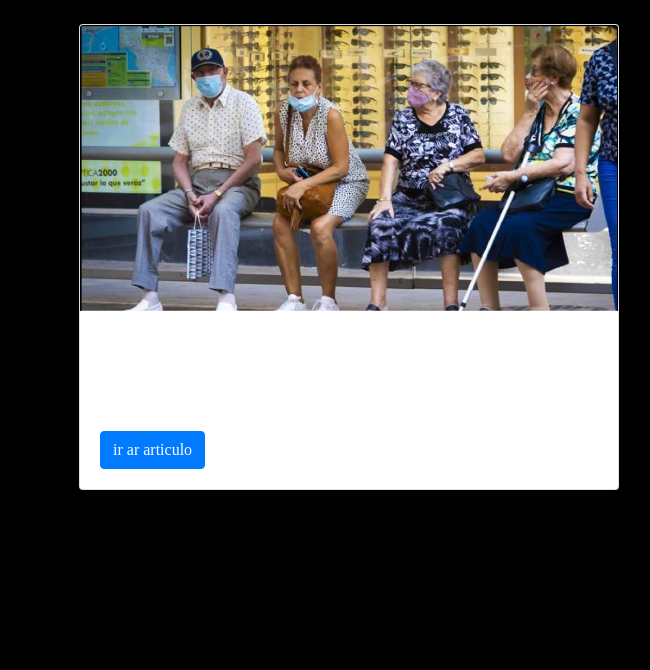
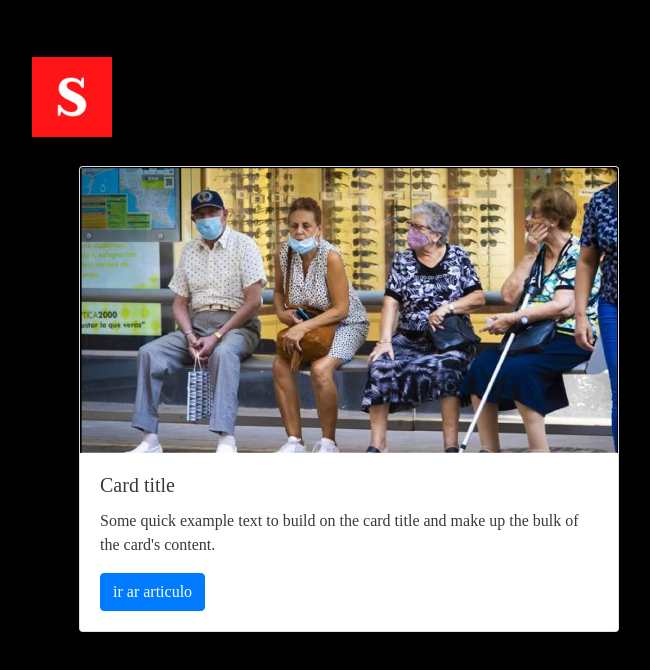
Before and after one commit to Hachiman999/tv_proyecto_videoInteractivo, a React (Create React App) app in the folder tvfrontv2/: page /articulos in a window 1280 px wide. Shown: the top 670 px of the page, without its empty margins (6-656 px from the left). Built offline with nearby package versions, Linux system fonts and the light colour scheme; a web font is replaced by a local one.

Commit message:
aaaa
aaa

```diff
--- a/tvfrontv2/src/pages/articulos.js
+++ b/tvfrontv2/src/pages/articulos.js
@@ -1,5 +1,6 @@
 import React, { Component } from "react";
 import imgI from "../assets/articulos.PNG"
+import s from "../assets/logo_s.jpg"
 import { FaRegArrowAltCircleRight } from "react-icons/fa";
 class App extends Component {
     constructor(props) {
@@ -8,15 +9,18 @@ class App extends Component {
     render () {
         return (
             <div>
+                <div className="row p-1 mt-5">
+                    <a href="" className="btn btn-link ml-5 mr-auto mt-1 p-0 "><img className="o-articule-img" alt="some value" src={s} /></a>
 
+                </div>
                 <div className="container">
                     <div className="row">
                         <div className="col-md-6">
                             <div class="card mt-4" >
                                 <img className="card-img-top" src={imgI} alt="Card image cap" />
                                 <div class="card-body">
-                                    <h5 className="card-title">Card title</h5>
-                                    <p className="card-text">Some quick example text to build on the card title and make up the bulk of the card's content.</p>
+                                    <h5 className="card-title text-dark">Card title</h5>
+                                    <p className="card-text  text-dark">Some quick example text to build on the card title and make up the bulk of the card's content.</p>
                                     <a href="#" className="btn btn-primary">ir ar articulo</a>
                                 </div>
                             </div>
```
Also changed, not shown: 2 other files (tests, documents, lock files or other folders).
